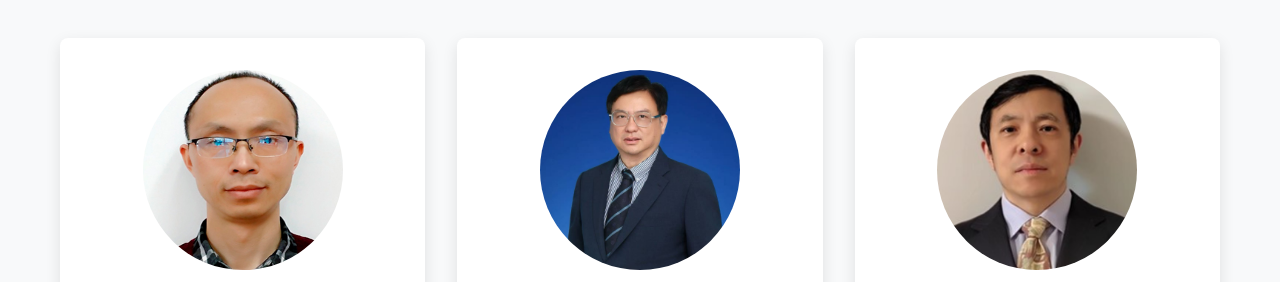
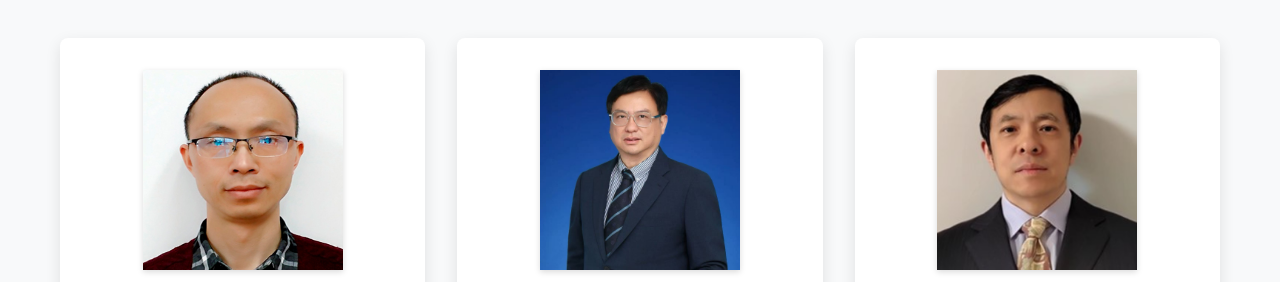
Before and after one commit to wushuyang01-source/GEES, a website: page page/ourteam.html in a window 1280 px wide. Shown: the part 518-800 px from the top of the page. Drawn offline with Linux system fonts and the light colour scheme; files whose address does not match are found by name.

Commit message:
Add files via upload

```diff
--- a/css/style.css
+++ b/css/style.css
@@ -1462,6 +1462,24 @@ p {
   margin: 0;
 }
 
+
+.member-image {
+    width: 300px;       /* 图片宽度 */
+    height: 200px;      /* 图片高度，可以改成你需要的比例 */
+    margin: 0 auto 15px;
+}
+
+.placeholder-image {
+    width: 100%;
+    height: 100%;
+    background-size: cover;
+    background-position: center;
+    border-radius: 0 !important; /* 关键：改成矩形 */
+    box-shadow: 0 2px 6px rgba(0,0,0,0.15); /* 可选，增加一点阴影效果 */
+}
+
+
+
 /* ==========================================================================
    Responsive Design
    ========================================================================== */
@@ -2514,4 +2532,5 @@ p {
       width: 100%;
       justify-content: center;
     }
-  }
+
+  }
```
